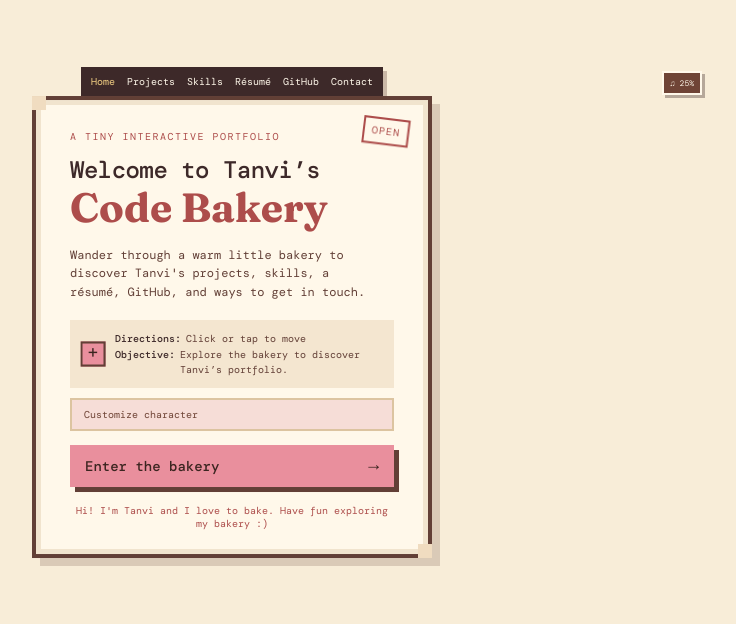
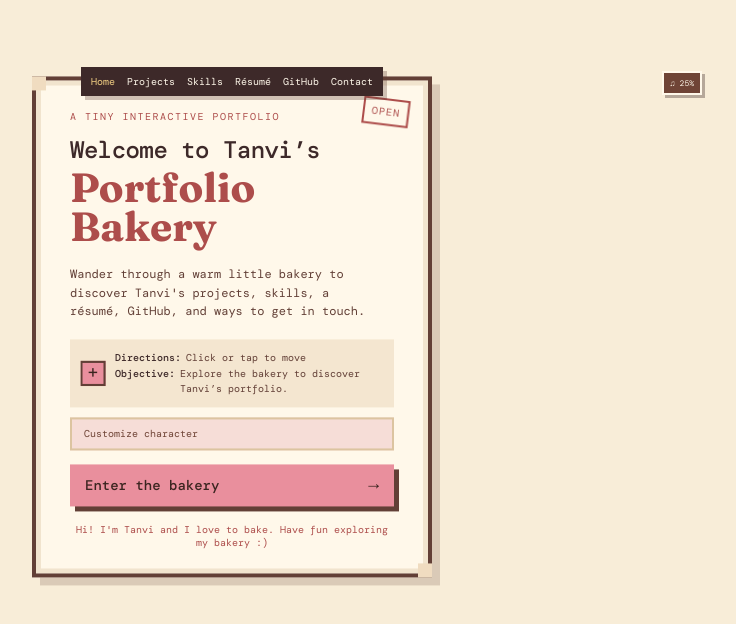
Before and after one commit to muppt11/portfolio, a website built with Vite: page index.html in a window 1280 px wide. Shown: the whole page, without its empty margins (408-1144 px from the left). Built offline with nearby package versions, Linux system fonts and the light colour scheme; what kaboom would draw is missing.

Commit message:
rename portfolio bakery

```diff
--- a/index.html
+++ b/index.html
@@ -4,21 +4,21 @@
     <meta charset="UTF-8" />
     <meta name="viewport" content="width=device-width, initial-scale=1.0" />
     <meta name="theme-color" content="#f8edd8" />
-    <meta name="description" content="Tanvi's Code Bakery, a cozy interactive CS portfolio." />
+    <meta name="description" content="Tanvi's Portfolio Bakery, a cozy interactive CS portfolio." />
     <link rel="preconnect" href="https://fonts.googleapis.com" />
     <link rel="preconnect" href="https://fonts.gstatic.com" crossorigin />
     <link href="https://fonts.googleapis.com/css2?family=DM+Mono:wght@400;500&family=Fraunces:opsz,wght@9..144,600;9..144,700&display=swap" rel="stylesheet" />
-    <title>Tanvi's Code Bakery</title>
+    <title>Tanvi's Portfolio Bakery</title>
   </head>
   <body>
-    <main id="game-shell" aria-label="Tanvi's Code Bakery interactive portfolio">
+    <main id="game-shell" aria-label="Tanvi's Portfolio Bakery interactive portfolio">
       <canvas id="game-canvas"></canvas>
       <audio id="background-music" autoplay loop preload="auto" playsinline></audio>
 
       <section class="welcome-panel" id="welcome-panel" aria-labelledby="welcome-title">
         <button class="panel-stamp" id="open-guide" type="button" aria-label="Open the bakery welcome guide">OPEN</button>
         <p class="eyebrow">A tiny interactive portfolio</p>
-        <h1 id="welcome-title">Welcome to Tanvi’s<br /><span>Code Bakery</span></h1>
+        <h1 id="welcome-title">Welcome to Tanvi’s<br /><span>Portfolio Bakery</span></h1>
         <p class="welcome-copy">
           Wander through a warm little bakery to discover Tanvi's projects, skills, a résumé,
           GitHub, and ways to get in touch.
@@ -353,7 +353,7 @@
         <div class="dialog-paper">
           <p class="dialog-kicker">BAKERY TOUR COMPLETE</p>
           <h2 id="completion-title">Cupcake Quest Complete!</h2>
-          <p class="dialog-content">Thanks for exploring Tanvi’s Code Bakery. The finished portfolio is ready to serve.</p>
+          <p class="dialog-content">Thanks for exploring Tanvi’s Portfolio Bakery. The finished portfolio is ready to serve.</p>
           <div class="completion-actions">
             <a href="#projects">View All Projects</a><a href="#resume">Résumé</a><a href="#github">GitHub</a><a href="#contact">Contact Me</a>
           </div>
--- a/package.json
+++ b/package.json
@@ -1,5 +1,5 @@
 {
-  "name": "tanvis-code-bakery",
+  "name": "tanvis-portfolio-bakery",
   "private": true,
   "version": "0.0.0",
   "type": "module",
--- a/src/main.js
+++ b/src/main.js
@@ -486,7 +486,7 @@ function drawBakery() {
   k.add([k.rect(8, 8), k.color(k.Color.fromHex(COLORS.pink)), k.pos(bakerySign.add(k.vec2(-91, -14))), k.anchor("center"), k.z(-11)]);
   k.add([k.rect(8, 8), k.color(k.Color.fromHex(COLORS.pink)), k.pos(bakerySign.add(k.vec2(91, 14))), k.anchor("center"), k.z(-11)]);
   createLabel(k, "TANVI'S", bakerySign.add(k.vec2(0, -12)), { size: 9, color: COLORS.red });
-  createLabel(k, "CODE BAKERY", bakerySign.add(k.vec2(0, 8)), { size: 19, color: COLORS.cocoa });
+  createLabel(k, "PORTFOLIO BAKERY", bakerySign.add(k.vec2(0, 8)), { size: 16, color: COLORS.cocoa });
   createLabel(k, "CLICK TO WALK  |  BAKE TO EXPLORE", k.vec2(GAME_WIDTH / 2, 140), { size: 10, color: COLORS.red });
 
   const stations = [
```
Also changed, not shown: README.md, 1 other file.
